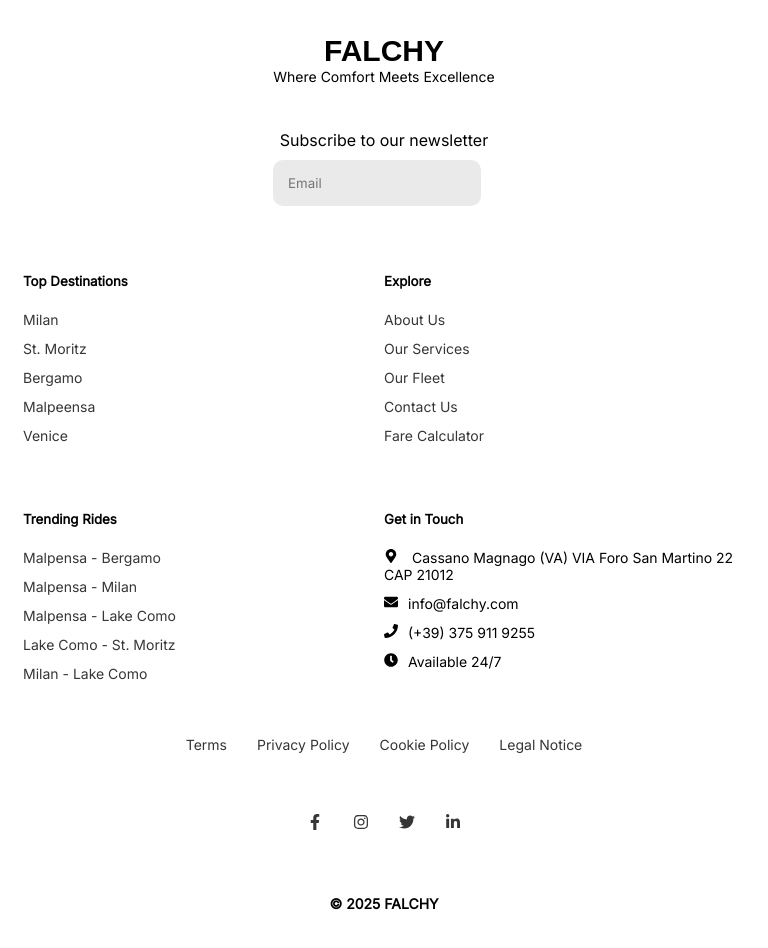
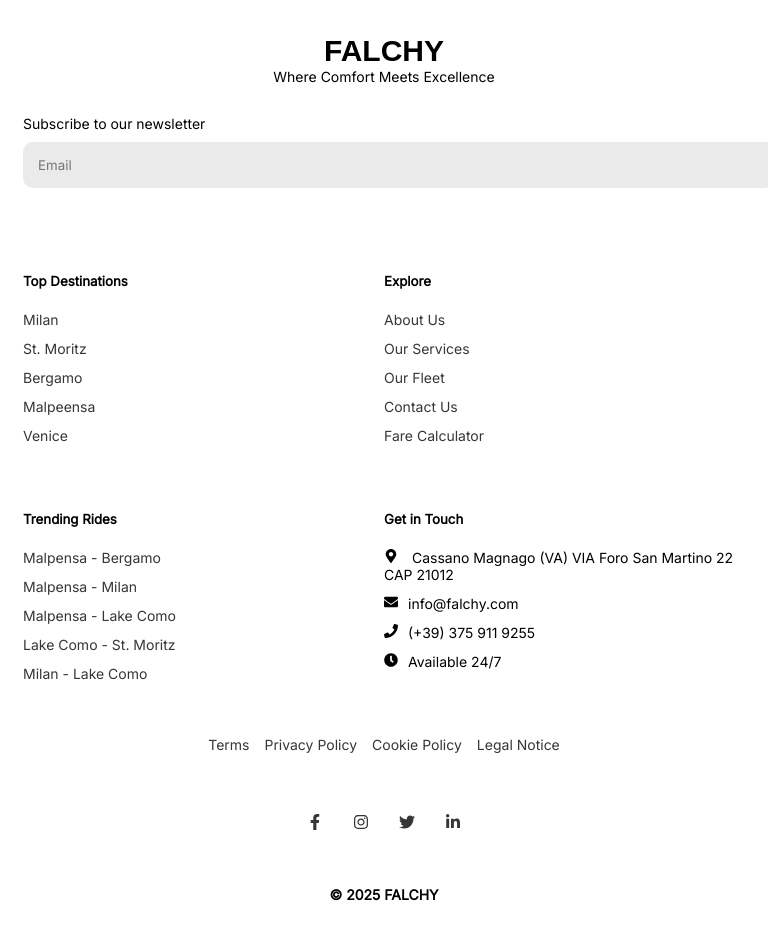
Before and after one commit to ahmadfaraznazar/falchy2.0, a React (Vite) app: page / in a window 768 px wide. Shown: the part 2260-3208 px from the top of the page. Built offline with nearby package versions, Linux system fonts and the light colour scheme; a web font is replaced by a local one.

Commit message:
responsified footer (final)

```diff
--- a/src/components/footer.jsx
+++ b/src/components/footer.jsx
@@ -12,7 +12,7 @@ const footer = () => {
                 </div>
 
                 <div className='news-letter'>
-                <p className=''>Subscribe to our newsletter</p>
+                <p className='news-paragraph'>Subscribe to our newsletter</p>
                 <input type="text" className='email-input' placeholder="Email" />
                 </div>
 
--- a/src/styles/footer.css
+++ b/src/styles/footer.css
@@ -149,6 +149,37 @@ p span {
 }
 
 
+@media (max-width:1200px){
+    .footer-section {
+        padding: 70px 40px 40px;
+    }
+
+    .legal div {
+        gap: 15px;
+    }
+}
+
+@media (min-width:768px){
+    .parent {
+        column-gap: 30px;
+
+        }
+
+
+}
+
+@media (min-width: 768px) and (max-width: 1200px) {
+    .news-paragraph {
+        font-size: 14px;
+    }
+
+    .brand-tab {
+
+        justify-content: unset;
+        gap:30px;
+    }
+  }
+
 
 @media (max-width:768px) {
     .parent {
@@ -178,11 +209,21 @@ p span {
 
         .copyright { grid-area: 12 / 1 / 13 / 3;
                      justify-content: center;
-                     align-items: center; }
+                     align-items: baseline; }
 
 
         .footer-section {
            padding: 70px 23px 40px;
+        }
+
+
+        .news-letter {
+            width: 100%;
+            text-align: left;
+        }
+
+        .email-input {
+            width: 100%;
         }
 
 
```
